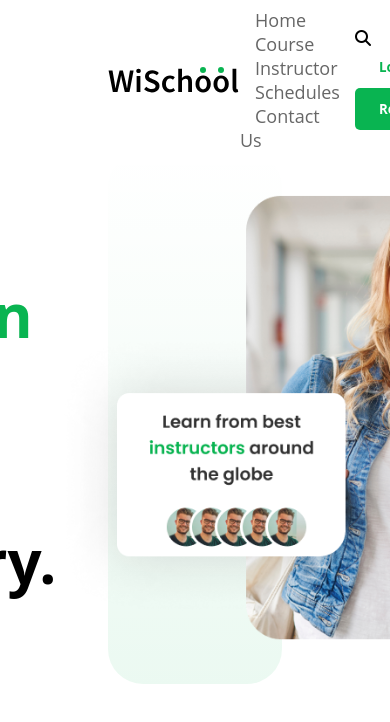
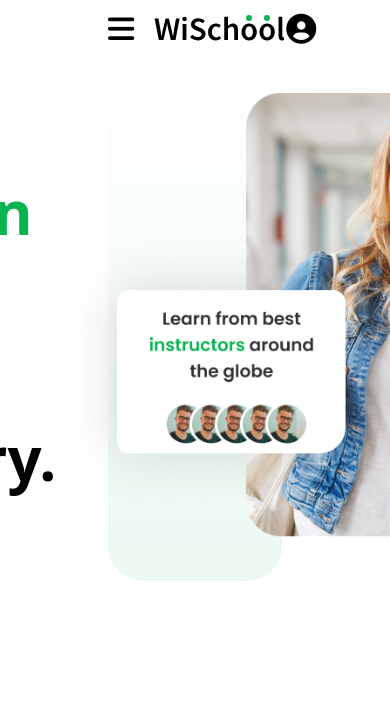
Before and after one commit to manhan147890/WiSchool, a plain HTML site: page index.html in a window 390 px wide. Shown: the top 722 px of the page. Drawn offline with Linux system fonts and the light colour scheme.

Commit message:
responsive header

```diff
--- a/css/index.css
+++ b/css/index.css
@@ -2,14 +2,14 @@
 Giúp căn tất cả phần tử con lên 1 hàng
 áp dụng cho thẻ cha
 */
-:root{
-    --main-color: #09b451
+:root {
+  --main-color: #09b451;
 }
 
 * {
-    font-family: 'Open Sans', sans-serif;
+  font-family: "Open Sans", sans-serif;
 }
-.header{
+.header {
   display: flex;
   align-items: center;
   justify-content: space-between;
@@ -18,10 +18,10 @@ Giúp căn tất cả phần tử con lên 1 hàng
   text-decoration: none;
   padding: 15px;
   font-size: 18px;
-    color: rgba(64, 64, 64, 0.8)
+  color: rgba(64, 64, 64, 0.8);
 }
-.header__nav a:hover{
-    color: #242243
+.header__nav a:hover {
+  color: #242243;
 }
 .btn {
   padding: 12px 24px;
@@ -30,33 +30,67 @@ Giúp căn tất cả phần tử con lên 1 hàng
   border-radius: 5px;
   cursor: pointer;
 }
-.btn--login{
+.btn--login {
   background-color: transparent;
   color: var(--main-color);
 }
-.btn--register{
+.btn--register {
   background-color: var(--main-color);
   color: #fff;
 }
 .background {
   display: flex;
   align-items: center;
-    justify-content: center ;
-    background-image: linear-gradient(to bottom, transparent, rgba(0, 180,81,0.08));
+  justify-content: center;
+  background-image: linear-gradient(
+    to bottom,
+    transparent,
+    rgba(0, 180, 81, 0.08)
+  );
   border-radius: 35px;
 }
-body{
+body {
   padding: 0 100px;
 }
 .background__left h1 {
   font-size: 60px;
 }
-.background__left{
+.background__left {
   width: 600px;
 }
-.background__right img{
+.background__right img {
   width: 600px;
 }
-.--main-color{
+.--main-color {
   color: var(--main-color);
 }
+.header--mobile {
+  display: none;
+}
+/* dang css cho man hinh nho hon 900px */
+@media only screen and (max-width: 1000px) {
+  .desktop {
+    display: none;
+  }
+  .header--mobile {
+    display: block;
+  }
+  .header--mobile {
+    display: flex;
+    align-items: center;
+    justify-content: space-between;
+  }
+  .header--mobile i {
+    font-size: 30px;
+  }
+  .header--mobile img {
+    font-size: 200px;
+  }
+  .header--mobile .logo {
+    display: flex;
+    align-items: center;
+  }
+  .header--mobile .logo i {
+    margin-right: 20px;
+  }
+}
--- a/index.html
+++ b/index.html
@@ -5,7 +5,7 @@
     <link rel="stylesheet" href="./css/index.css">
 </head>
 <body>
-    <header class="header">
+    <header class="header desktop">
         <!--BEM:
             B:Block (Parent)
             E:Element (Child)
@@ -26,7 +26,17 @@
             <button class="btn btn--login">Login</button>
             <button class="btn btn--register">Register</button></div>
 
-    </header>
+
+        </header>
+        <header class="header--mobile">
+            <div class="logo">
+                <i class="fa fa-bars"></i>
+                <img src="./images/Group 177.svg" alt="">
+            </div>
+            <div>
+                <i class="fa fa-user-circle"></fa-user-circle></i>
+            </div>
+        </header>
     <div class="background">
         <div class="background__left">
             <h1>Quality <span class="--main-color">Education</span> By Any Means Necessary.</h1>
@@ -36,5 +46,6 @@
             <img src="./images/Frame 6514.png" alt="">
         </div>
     </div>
+
 </body>
 </html>
```
Lines whose indentation alone changed are shown as unchanged.
